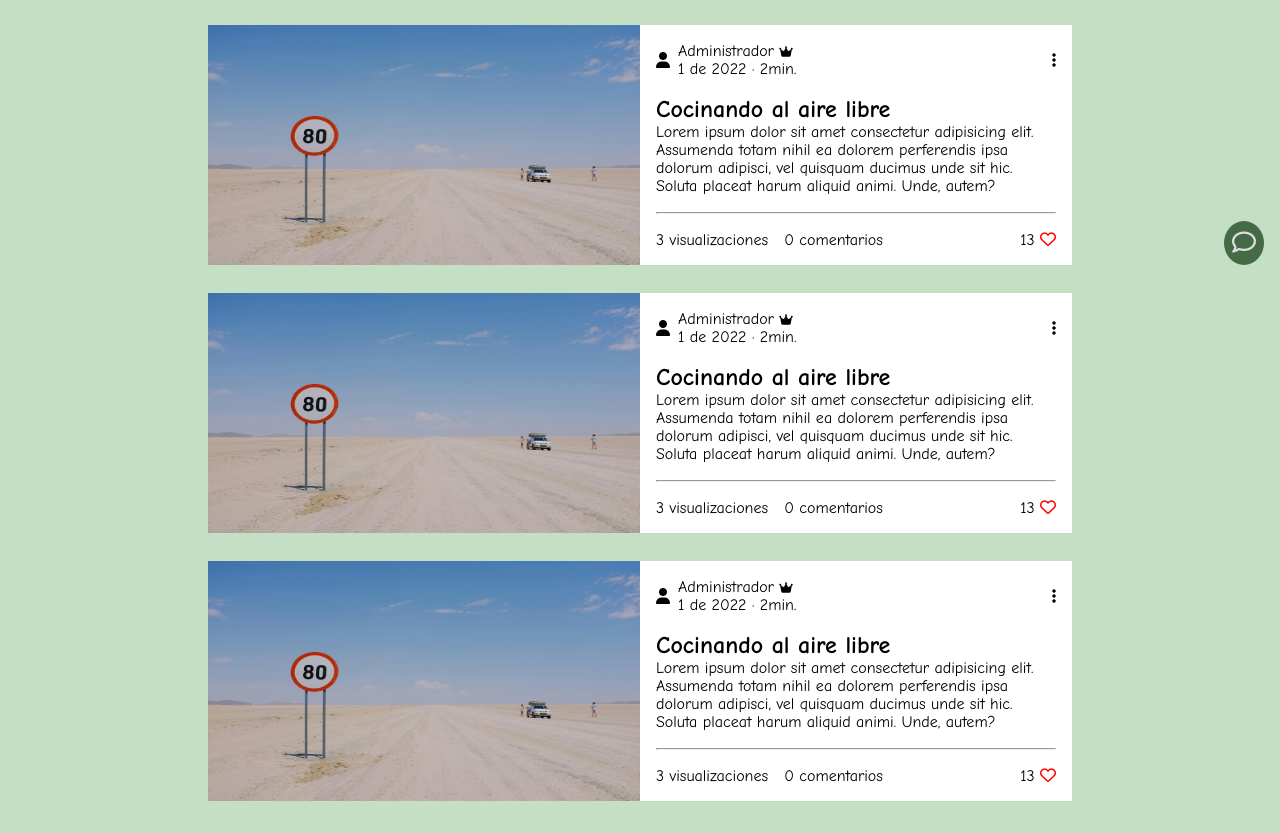
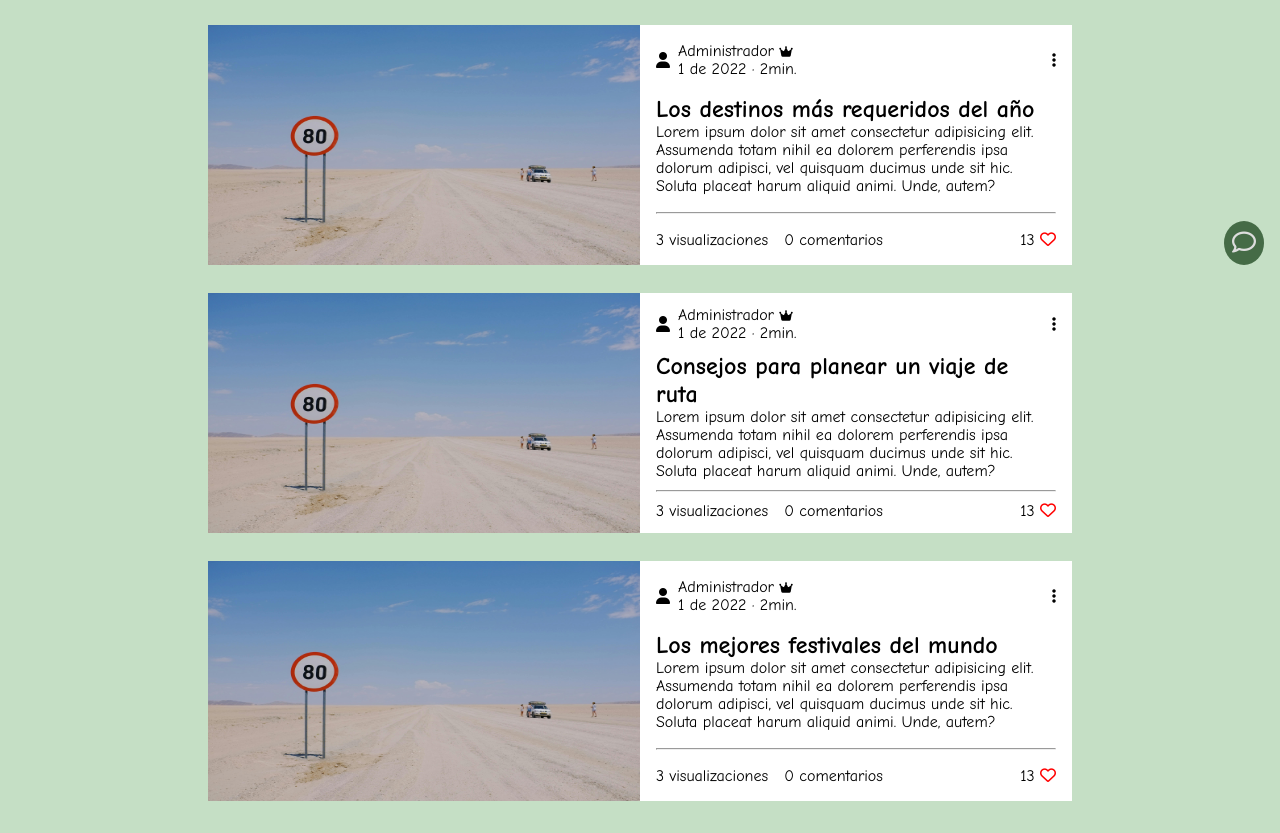
Before and after one commit to espinozagabriel0/PROJ2-Sprint1-Historia1, a plain HTML site: page index.html in a window 1280 px wide. Shown: the part 519-1352 px from the top of the page. Drawn offline with Linux system fonts and the light colour scheme.

Commit message:
modified titulos

```diff
--- a/index.html
+++ b/index.html
@@ -76,7 +76,7 @@
                             <i class="fa-solid fa-ellipsis-vertical"></i>
                         </div>
                         <div class="article_text">
-                            <h2>Cocinando al aire libre</h2>
+                            <h2>Los destinos más requeridos del año</h2>
                             <p>Lorem ipsum dolor sit amet consectetur adipisicing elit. Assumenda totam nihil ea dolorem perferendis ipsa dolorum adipisci, vel quisquam ducimus unde sit hic. Soluta placeat harum aliquid animi. Unde, autem?</p>
                         </div>
 
@@ -105,7 +105,7 @@
                             <i class="fa-solid fa-ellipsis-vertical"></i>
                         </div>
                         <div class="article_text">
-                            <h2>Cocinando al aire libre</h2>
+                            <h2>Consejos para planear un viaje de ruta</h2>
                             <p>Lorem ipsum dolor sit amet consectetur adipisicing elit. Assumenda totam nihil ea dolorem perferendis ipsa dolorum adipisci, vel quisquam ducimus unde sit hic. Soluta placeat harum aliquid animi. Unde, autem?</p>
                         </div>
 
@@ -134,7 +134,7 @@
                             <i class="fa-solid fa-ellipsis-vertical"></i>
                         </div>
                         <div class="article_text">
-                            <h2>Cocinando al aire libre</h2>
+                            <h2>Los mejores festivales del mundo</h2>
                             <p>Lorem ipsum dolor sit amet consectetur adipisicing elit. Assumenda totam nihil ea dolorem perferendis ipsa dolorum adipisci, vel quisquam ducimus unde sit hic. Soluta placeat harum aliquid animi. Unde, autem?</p>
                         </div>
 
@@ -150,7 +150,6 @@
                 </div>
             </article>
         </main>
-
     </div>
     <div class="chat">
         <i class="fa-regular fa-comment"></i>
```
